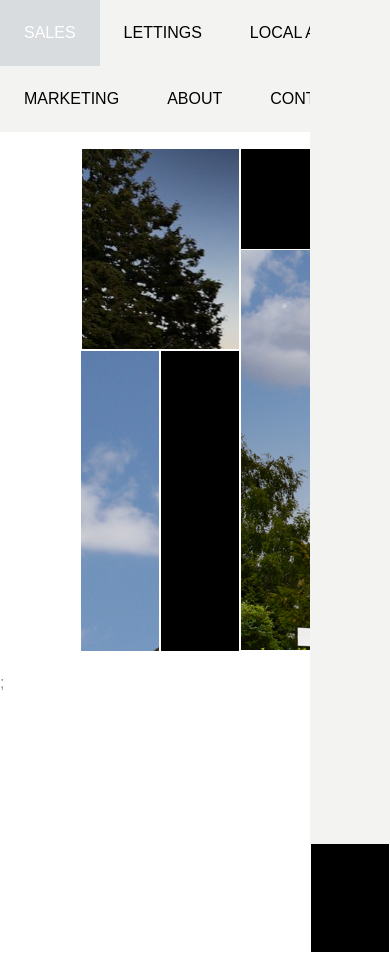
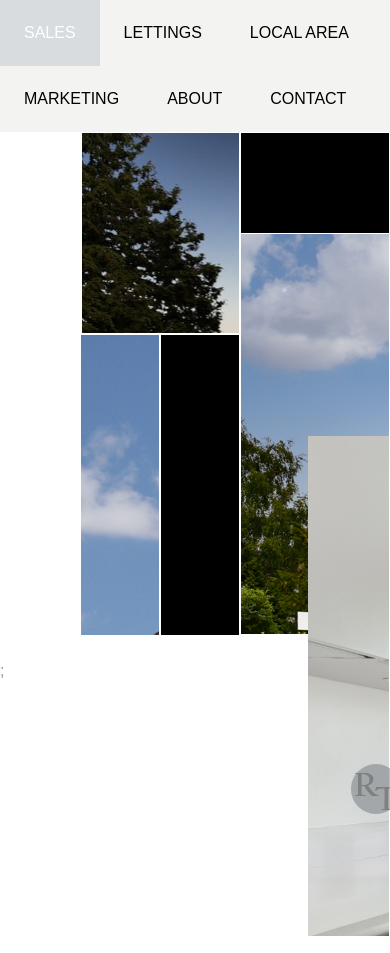
Before and after one commit to ValeriaCasado/react-app-EA, a React (Create React App) app: page / in a window 390 px wide. Built offline with nearby package versions, Linux system fonts and the light colour scheme; no server answers.

Commit message:
Adjustments

```diff
--- a/src/index.css
+++ b/src/index.css
@@ -6,7 +6,6 @@
   --theme-yellow: #F0CA83;
   --theme-yellow-light: #fff2d9;
   --theme-snow-white: #F3F3F1;
-  --margin-top-and-left: 5.5rem;
   --half-screen: 50vw;
   --navbar-left-width: 5rem;
 }
@@ -41,11 +40,25 @@ code {
 
 @media only screen and (max-width: 850px) {
   :root {
-    --margin-top-and-left: 0px;
     --half-screen: 100%;
-    --navbar-left-width: 0rem;
+    --navbar-left-width: 1rem;
   }
   .navbar-left  {
+    display: none;
+  }
+
+  .gallery {
+    width: 100% !important;
+    margin: 0rem !important;
+    display: inline-block;
+    text-align: center;
+  }
+
+  .gallery-text{
+    font-size: 12px!important;
+  }
+
+  .navbar-right {
     display: none;
   }
   .cm-half {
@@ -56,6 +69,10 @@ code {
     width: 50vw;
   }
 
+  .signature {
+    text-align: right !important;
+    font-size: 14px;
+  }
   .callText {
     display: inline-block;
     max-width: 100% !important;
@@ -73,6 +90,11 @@ code {
 .zerospace {
   padding: 0;
   margin: 0;
+}
+
+.container {
+  width:100%;
+  text-align: center;
 }
 .container-mainpage {
   margin-left: var(--navbar-left-width);
@@ -399,9 +421,8 @@ button.third {
 }
 
 .gallery {
-  margin-left:auto;
-  margin-right:auto;
-  margin-top: 1rem;
+  margin-left:2.5rem;
+  margin-right:2.5rem;
   width: calc(100vw - var(--navbar-left-width));
   height: 510px;
 }
@@ -412,17 +433,24 @@ button.third {
   margin: 1px;
 }
 
-.i01 {
+.o01 {
   background-image: url('./img/large-images/Large-image-01.jpg') !important;
 }
 
-.i02 {
+.o02 {
   background-image: url('./img/large-images/Large-image-02.jpg');
 }
 
-.i03 {
+.o03 {
   background: url("./img/large-images/Large-image-03.jpg");
+}
 
+.i01 {
+  background-image: url("./img/large-images/Large-image-inner-01.jpg");
+}
+
+.i02 {
+  background-image: url("./img/large-images/Large-image-inner-02.jpg");
 }
 .gallery-item:hover {
   opacity: 0.5;
@@ -430,14 +458,17 @@ button.third {
 }
 
 .gallery-text {
-  margin-top: 5%;
-  font-size: 24px;
+  width: 100%;
+  max-width: 25vw;
+  margin-left: auto;
+  margin-right: auto;
+  font-size: 16px;
   text-align: center;
   color: white;
   opacity: 0;
 }
 
-.gallery-item:hover .gallery-text{
+.fadein-effect, .gallery-item:hover .gallery-text{
   opacity: 1;
-  transition: 1s;
+  transition: 0.5s;
 }
--- a/src/js/js-elements/Gallery.js
+++ b/src/js/js-elements/Gallery.js
@@ -5,27 +5,28 @@ class Gallery extends Component {
 
     render() {
         return(
+            <div className="container">
             <div className="gallery">
                 <div style={{backgroundColor: "black", width: "38%", height: "100px"}} className="gallery-item ">
-                <div className="gallery-text"> Hello </div>
+                <div className="gallery-text"><i> " Testimonial one, some text in it, loren impsun et tempus in furias ignemque ruunt: amor omnibus idem. " </i><p className="signature">- Greek person</p></div>
                 </div>
-                <div style={{backgroundColor: "black", width: "40.1%", height: "200px"}} className="i03 gallery-item">
+                <div style={{backgroundColor: "black", width: "40.1%", height: "200px"}} className="o03 gallery-item">
 
                 </div>
 
-                <div style={{backgroundColor: "black", width: "38%", height: "400px", marginTop: "-100px"}} className="i02 gallery-item">
+                <div style={{backgroundColor: "black", width: "38%", height: "400px", marginTop: "-100px"}} className="o02 gallery-item">
 
                 </div>
                 <div style={{backgroundColor: "black", width: "20%", height: "300px", marginTop: ""}} className="gallery-item">
 
                 </div>
-                <div style={{backgroundColor: "black", width: "20%", height: "300px", marginTop: ""}} className="i01 gallery-item">
+                <div style={{backgroundColor: "black", width: "20%", height: "300px", marginTop: ""}} className="o01 gallery-item">
 
                 </div>
-                <div style={{backgroundColor: "black", width: "20%", height: "500px", marginTop: "-200px"}} className="gallery-item">
+                <div style={{backgroundColor: "black", width: "20.88%", height: "500px", marginTop: "-200px"}} className="i02 gallery-item">
 
                 </div>
-
+                </div>
 
             </div>
         )
```
Also changed, not shown: src/img/large-images/Large-image-inner-01.jpg (added), src/img/large-images/Large-image-inner-02.jpg (added).
